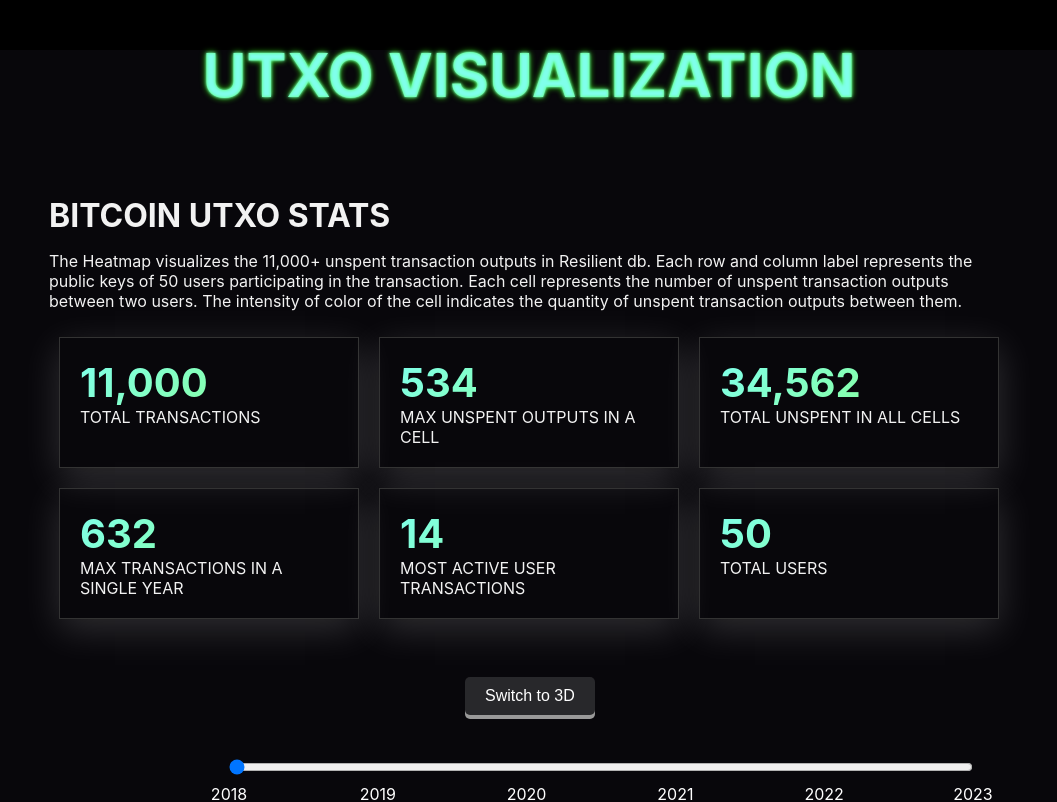
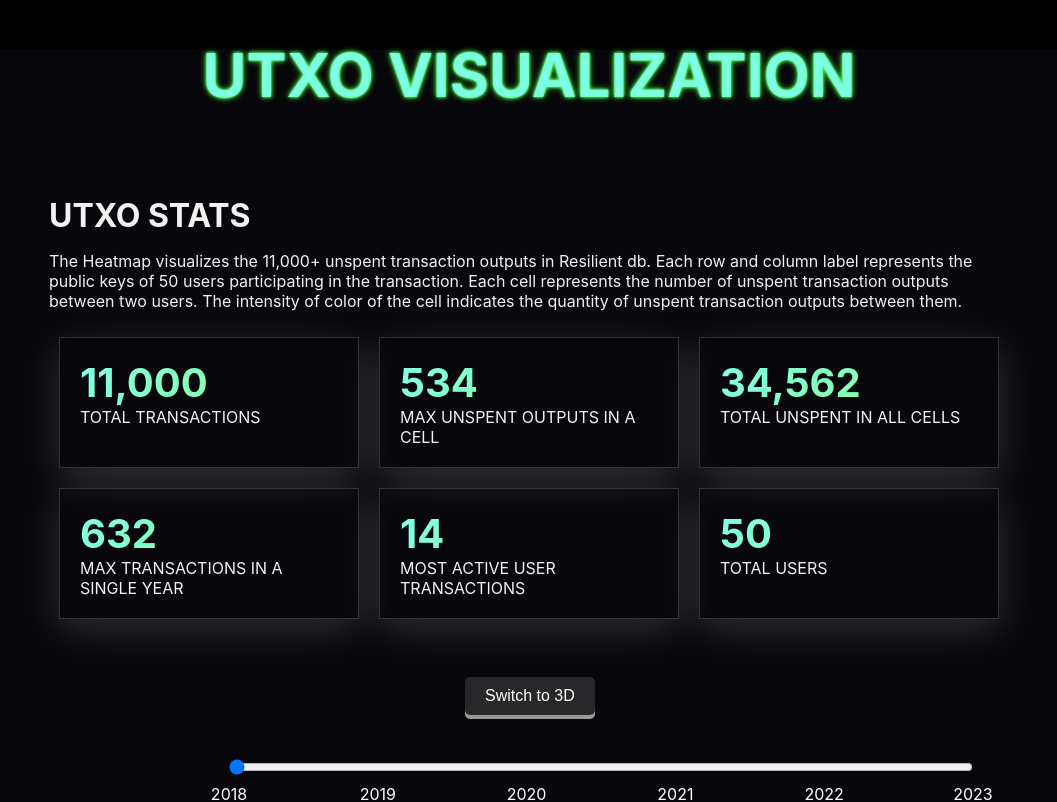
Before and after one commit to acharyadarshan/UTXO-Visualization, a React (Create React App) app: page / in a window 1280 px wide. Shown: the top 802 px of the page, without its empty margins (111-1168 px from the left). Built offline with nearby package versions, Linux system fonts and the light colour scheme; no server answers.

Commit message:
typo fixed for header

```diff
--- a/src/App.js
+++ b/src/App.js
@@ -24,7 +24,7 @@ function App() {
             </div>
             <div class="info-container">
                 <header className="sub-heading">
-                    <h1>BITCOIN UTXO STATS</h1>
+                    <h1>UTXO STATS</h1>
                 </header>
                 <section class="description">
                     <p>
```
